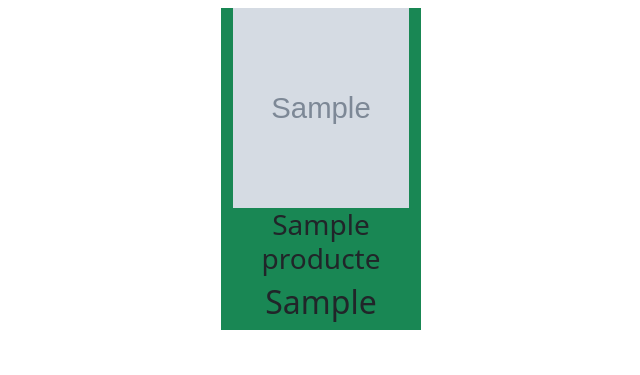
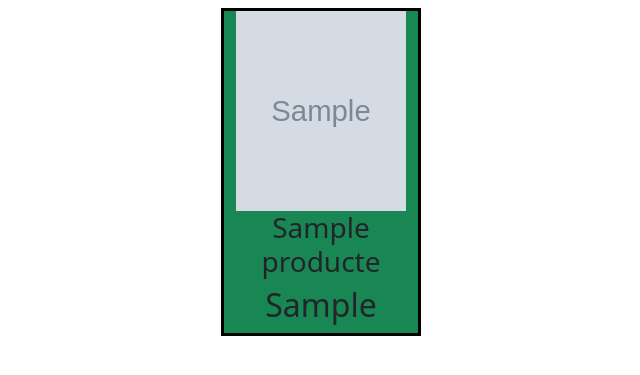
Before and after one commit to cri34/desAplWebExercicisMV, a PHP site: page /llista.php in a window 1280 px wide. Shown: the top 375 px of the page, without its empty margins (319-959 px from the left). Run offline with PHP 8.4, Linux system fonts and the light colour scheme; tables that the repository leaves empty or names only in its code hold one stand-in row (values such as "Sample post"); grey boxes marked "Sample" are stand-in pictures.

Commit message:
camvi estil botiga/llista.php
inserccio de border negre

```diff
--- a/botiga/llista.php
+++ b/botiga/llista.php
@@ -30,7 +30,7 @@
         // output data of each row
         while($row = $result->fetch_assoc()) {
           echo '
-          <div class="bg-success m-2" style="width: 200px;" >
+          <div class="bg-success border border-3 border-black m-2" style="width: 200px;" >
             <img  class="img-fluid" style="height: 200px; width: 200px;" src="'.$row["src"].'" alt="foto">
             <h3>'.$row["nom"].'</h3>
             <h2>'.$row["preu"].'</h2>
```
